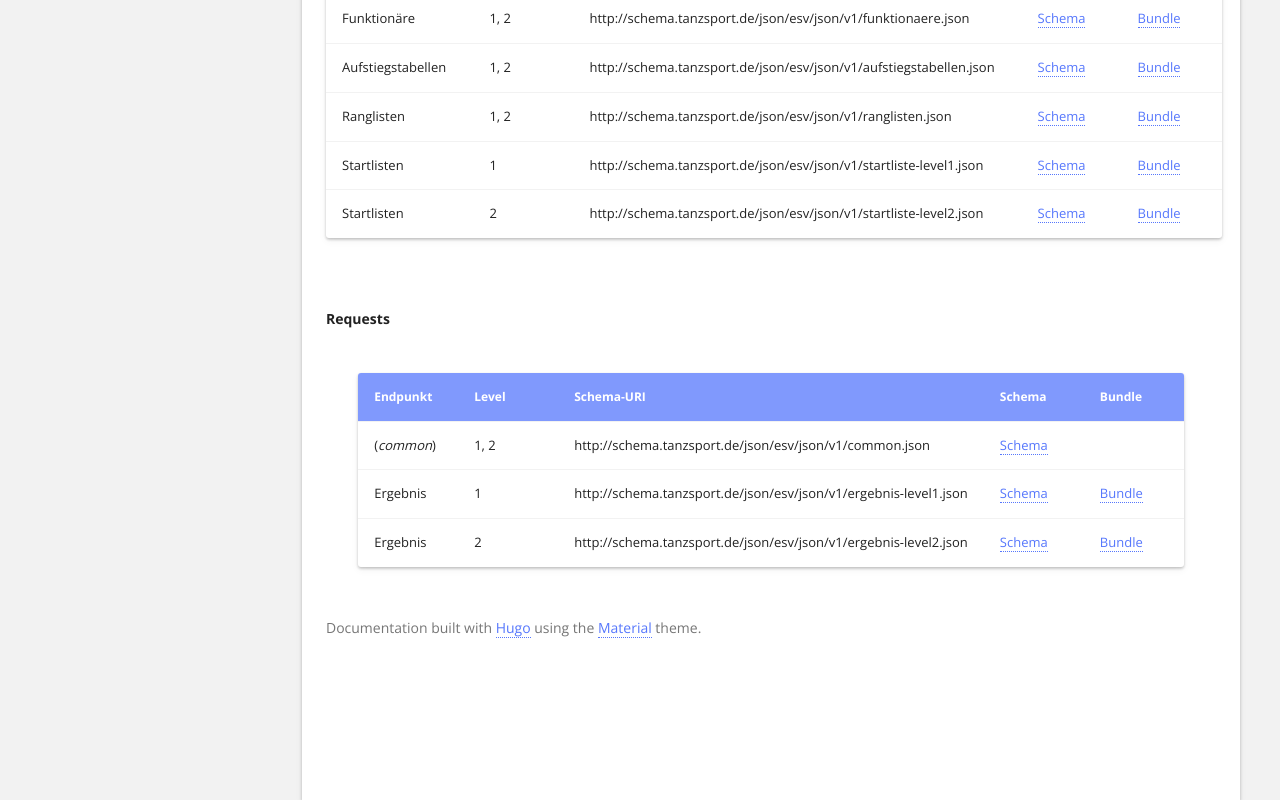
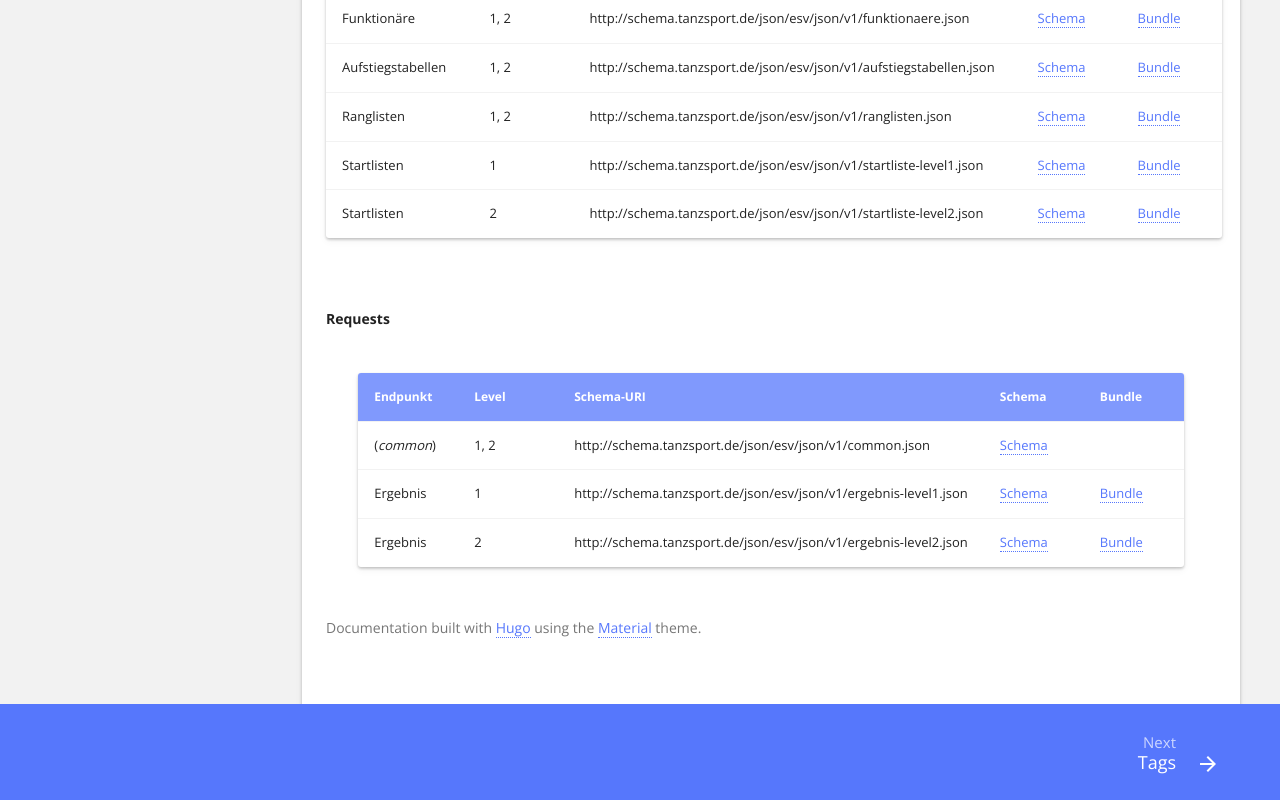
Before and after one commit to tanzsport/esv-json-schema, a plain HTML site: page index.html in a window 1280 px wide. Shown: the part 735-1535 px from the top of the page. Drawn offline with nearby package versions, Linux system fonts and the light colour scheme.

Commit message:
Generated by gradle-git-publish.

```diff
--- a/index.html
+++ b/index.html
@@ -9,7 +9,7 @@
     <meta charset="utf-8">
     <meta name="viewport" content="width=device-width,user-scalable=no,initial-scale=1,maximum-scale=1">
     <meta http-equiv="X-UA-Compatible" content="IE=10" />
-    <title>Übersicht - ESV JSON Schema</title>
+    <title>ESV JSON Schema</title>
     <meta name="generator" content="Hugo 0.48" />
 
 
@@ -67,6 +67,9 @@
     <script src="https://tanzsport.github.io/esv-json-schema/javascripts/modernizr.js"></script>
 
 
+    <link href="https://tanzsport.github.io/esv-json-schema/index.xml" rel="alternate" type="application/rss+xml" title="ESV JSON Schema" />
+    <link href="https://tanzsport.github.io/esv-json-schema/index.xml" rel="feed" type="application/rss+xml" title="ESV JSON Schema" />
+
 
   </head>
   <body class="palette-primary-blue palette-accent-cyan">
@@ -92,7 +95,7 @@
     </div>
     <div class="stretch">
       <div class="title">
-        Übersicht
+        ESV JSON Schema
       </div>
     </div>
 
@@ -212,7 +215,8 @@
 
 	<article class="article">
 		<div class="wrapper">
-			<h1>Übersicht </h1>
+
+				<h1>Übersicht </h1>
 
 
 
@@ -351,6 +355,7 @@
 </table>
 
 
+
 			<aside class="copyright" role="note">
 
 				Documentation built with
@@ -363,6 +368,31 @@
 
 
 
+
+<nav class="pagination" aria-label="Footer">
+  <div class="previous">
+  </div>
+
+
+
+  <div class="next">
+      <a href="https://tanzsport.github.io/esv-json-schema/tags/" title="Tags">
+        <span class="direction">
+          Next
+        </span>
+        <div class="page">
+          <div class="stretch">
+            <div class="title">
+              Tags
+            </div>
+          </div>
+          <div class="button button-next" role="button" aria-label="Next">
+            <i class="icon icon-forward"></i>
+          </div>
+        </div>
+      </a>
+  </div>
+</nav>
 
 
 
```
